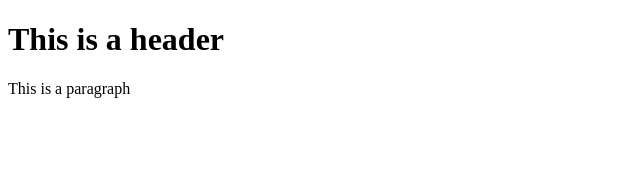
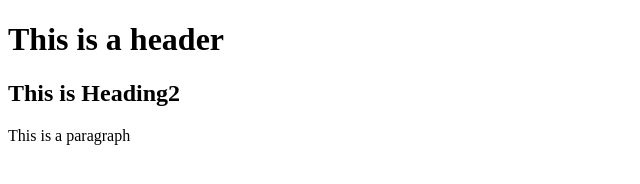
Before and after one commit to Pawansinghla/Test, a website: page index.html in a window 1280 px wide. Shown: the whole page, without its empty margins (0-640 px from the left). Drawn offline with Linux system fonts and the light colour scheme.

Commit message:
update index.html
heading added

```diff
--- a/index.html
+++ b/index.html
@@ -3,6 +3,7 @@
     <head></head>
     <body>
         <h1> This is a header</h1>
+        <h2>This is Heading2</h2>
         <p1> This is a paragraph</p1>
     </body>
 </html>
```
